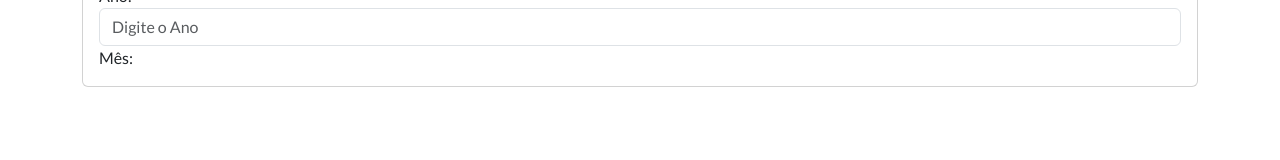
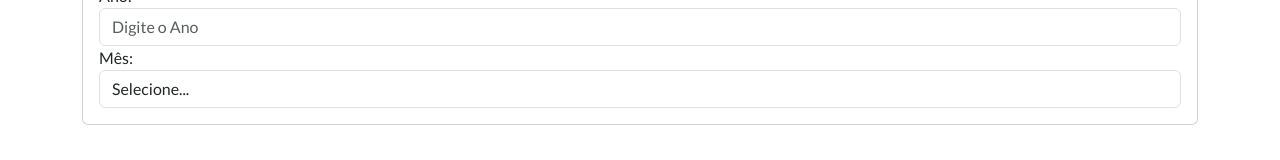
Before and after one commit to flavionfg/minhasfinancas-app, a React (Create React App) app: page /#/consulta-lancamentos in a window 1280 px wide. Shown: the part 208-368 px from the top of the page. Built offline with nearby package versions, Linux system fonts and the light colour scheme.

Commit message:
Creating the Select Menu component (combo box)

```diff
--- /dev/null
+++ b/src/components/selectMenu.js
@@ -0,0 +1,16 @@
+import React from 'react'
+
+export default (props) => {
+
+    const options = props.lista.map( option => {
+        return (
+            <option value={option.value}>{option.label}</option>
+        )
+    })
+
+    return(
+        <select {...props} >
+            {options}
+        </select>
+    )
+}
--- a/src/views/consulta-lancamentos.js
+++ b/src/views/consulta-lancamentos.js
@@ -2,11 +2,31 @@
 import { withRouter } from 'react-router-dom'
 import Card from '../components/card'
 import FormGroup from '../components/form-group'
+import SelectMenu from '../components/selectMenu'
 
 
 class ConsultaLancamentos extends React.Component{
 
     render(){
+
+        const lista = [
+
+            { label: 'Selecione...', value: ''},
+            { label: 'Janeiro', value: 1 },
+            { label: 'Fevereiro', value: 2 },
+            { label: 'Marco', value: 3 },
+            { label: 'Abril', value: 4 },
+            { label: 'Maio', value: 5 },
+            { label: 'Junho', value: 6 },
+            { label: 'Julho', value: 7 },
+            { label: 'Agosto', value: 8 },
+            { label: 'Setembro', value: 9 },
+            { label: 'Outrubro', value: 10 },
+            { label: 'Novembro', value: 11 },
+            { label: 'Dezembro', value: 12 },
+
+        ]
+
         return(
             <Card title="Consulta Lancaçmentos">
                 <div className="row">
@@ -18,9 +38,10 @@
                                         id="exampleInputEmail"
                                         aria-describedby="emailHelp"
                                         placeholder="Digite o Ano"/>
+
                             </FormGroup>
                             <FormGroup htmlFor="inputMes" label="Mês: ">
-
+                                <SelectMenu className="form-control" lista={lista} />
                             </FormGroup>
                         </div>
                     </div>
```
